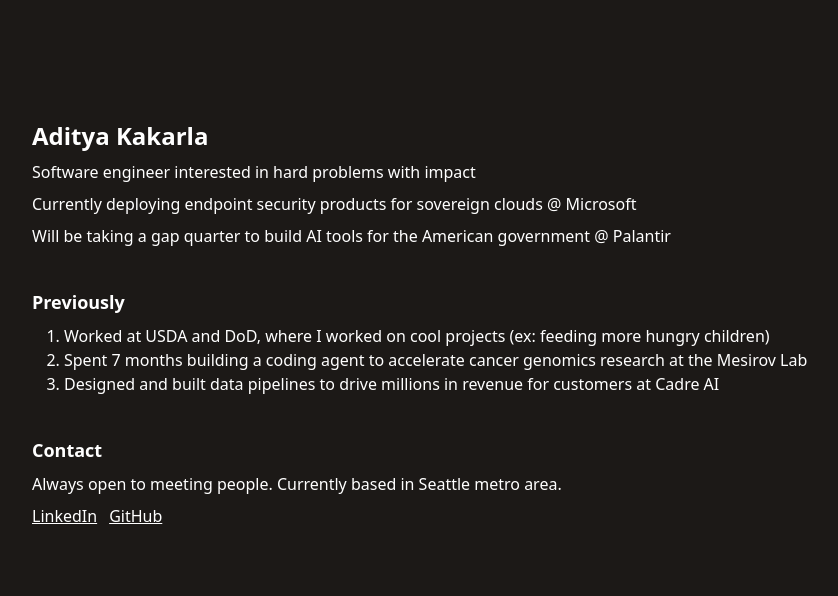
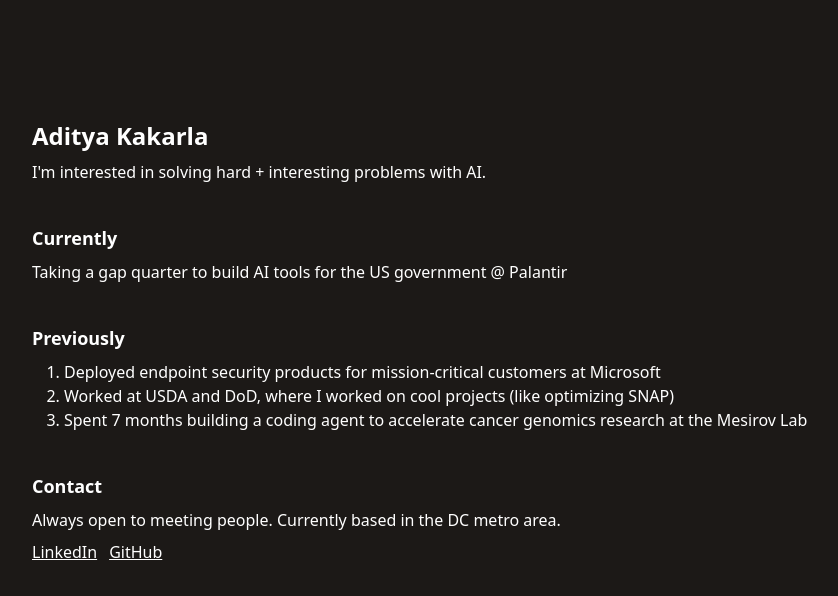
Before and after one commit to adityakakarla/personal-website, a SvelteKit app: page / in a window 1280 px wide. Shown: the top 596 px of the page, without its empty margins (208-1046 px from the left). Built offline with nearby package versions, Linux system fonts and the light colour scheme; no server answers.

Commit message:
attempt ip lookup

```diff
--- /dev/null
+++ b/src/routes/+page.server.ts
@@ -0,0 +1,24 @@
+import type { PageServerLoad } from './$types';
+
+export const load: PageServerLoad = async ({ getClientAddress }) => {
+	const ip = getClientAddress();
+	const url = `http://ip-api.com/json/${ip}`;
+	try {
+		const response = await fetch(url);
+		if (!response.ok) {
+			throw new Error('HTTP error! Status: ' + response.status);
+		}
+		const data = await response.json();
+		const city = data.city;
+		return {
+			error: false,
+			city: city
+		};
+	} catch (err) {
+		console.error(err);
+		return {
+			error: true,
+			city: null
+		};
+	}
+};
--- a/src/routes/+page.svelte
+++ b/src/routes/+page.svelte
@@ -1,21 +1,37 @@
-<script>
+<script lang="ts">
+	import type { PageProps } from './$types';
+	let { data }: PageProps = $props();
+	const error = data.error;
+	const city = data.city;
 </script>
 
-<div class='flex flex-col space-y-2 text-left items-center justify-center max-w-[800px] w-[90vw]'>
-<h1 class='text-2xl font-bold w-full'>Aditya Kakarla</h1>
-<p class='w-full'>Software engineer interested in hard problems with impact</p>
-<p class='w-full'>Currently deploying endpoint security products for sovereign clouds @ Microsoft</p>
-<p class='w-full'>Will be taking a gap quarter to build AI tools for the American government @ Palantir</p>
-<h1 class='text-lg font-bold w-full mt-8'>Previously</h1>
-<ul class='list-decimal w-full pl-8'>
-    <li>Worked at USDA and DoD, where I worked on cool projects (ex: feeding more hungry children)</li>
-    <li>Spent 7 months building a coding agent to accelerate cancer genomics research at the Mesirov Lab</li>
-    <li>Designed and built data pipelines to drive millions in revenue for customers at Cadre AI</li>
-</ul>
-<h1 class='text-lg font-bold w-full mt-8'>Contact</h1>
-<p class='w-full'>Always open to meeting people. Currently based in Seattle metro area.</p>
-<div class='flex flex-row space-x-3 w-full'>
-<p><a href="https://www.linkedin.com/in/aditya-kakarla/" class="underline hover:text-blue-400">LinkedIn</a></p>
-<p><a href="https://github.com/adityakakarla" class="underline hover:text-blue-400">GitHub</a></p>
+<div class="flex w-[90vw] max-w-[800px] flex-col items-center justify-center space-y-2 text-left">
+	<h1 class="w-full text-2xl font-bold">Aditya Kakarla</h1>
+	{#if !error}
+		<p class="w-full">Thanks for visiting from {city}</p>
+	{/if}
+	<p class="w-full">I'm interested in solving hard + interesting problems with AI.</p>
+	<h1 class="mt-8 w-full text-lg font-bold">Currently</h1>
+	<p class="w-full">Taking a gap quarter to build AI tools for the US government @ Palantir</p>
+	<h1 class="mt-8 w-full text-lg font-bold">Previously</h1>
+	<ul class="w-full list-decimal pl-8">
+		<li>Deployed endpoint security products for mission-critical customers at Microsoft</li>
+		<li>Worked at USDA and DoD, where I worked on cool projects (like optimizing SNAP)</li>
+		<li>
+			Spent 7 months building a coding agent to accelerate cancer genomics research at the Mesirov
+			Lab
+		</li>
+	</ul>
+	<h1 class="mt-8 w-full text-lg font-bold">Contact</h1>
+	<p class="w-full">Always open to meeting people. Currently based in the DC metro area.</p>
+	<div class="flex w-full flex-row space-x-3">
+		<p>
+			<a href="https://www.linkedin.com/in/aditya-kakarla/" class="underline hover:text-blue-400"
+				>LinkedIn</a
+			>
+		</p>
+		<p>
+			<a href="https://github.com/adityakakarla" class="underline hover:text-blue-400">GitHub</a>
+		</p>
+	</div>
 </div>
-</div>
```
